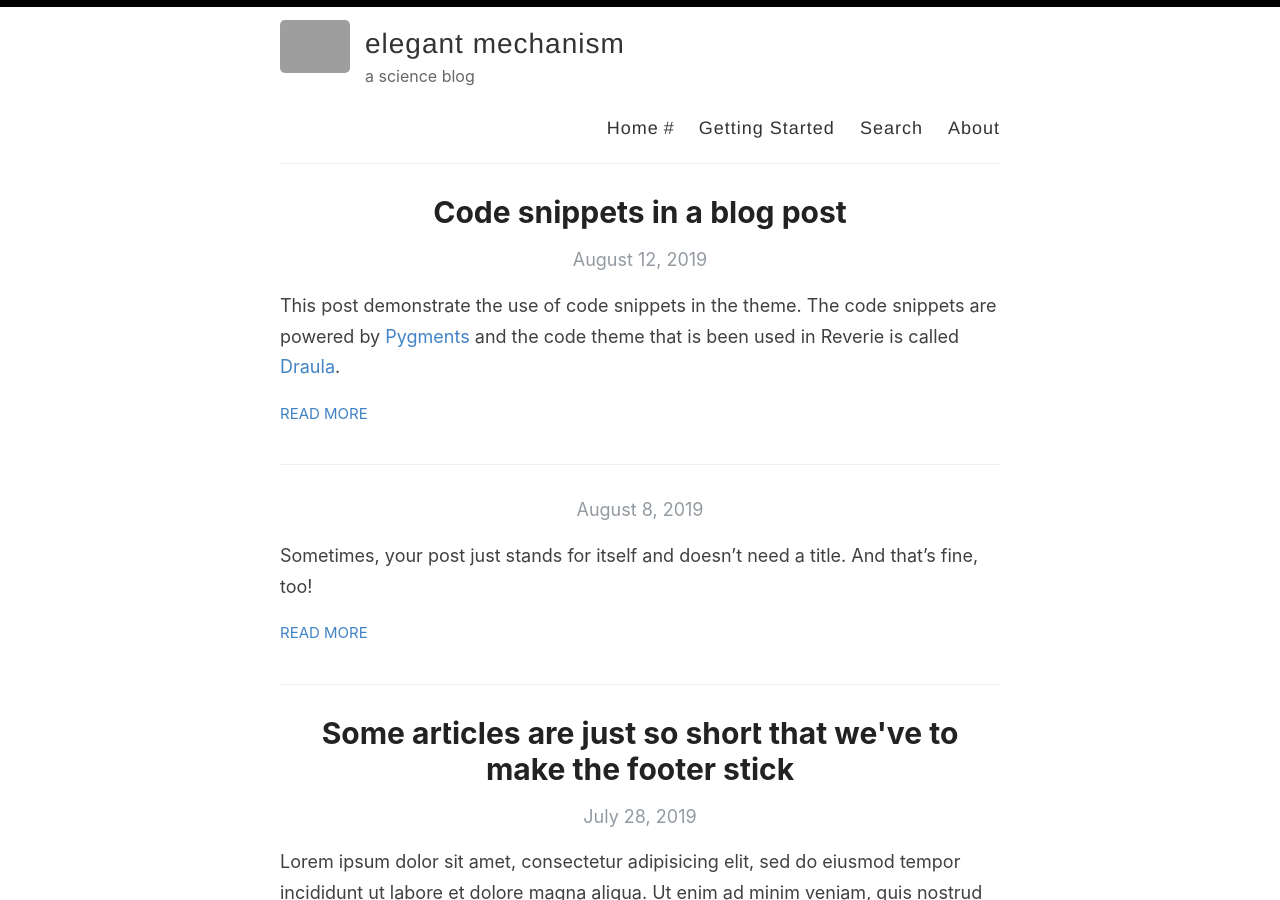
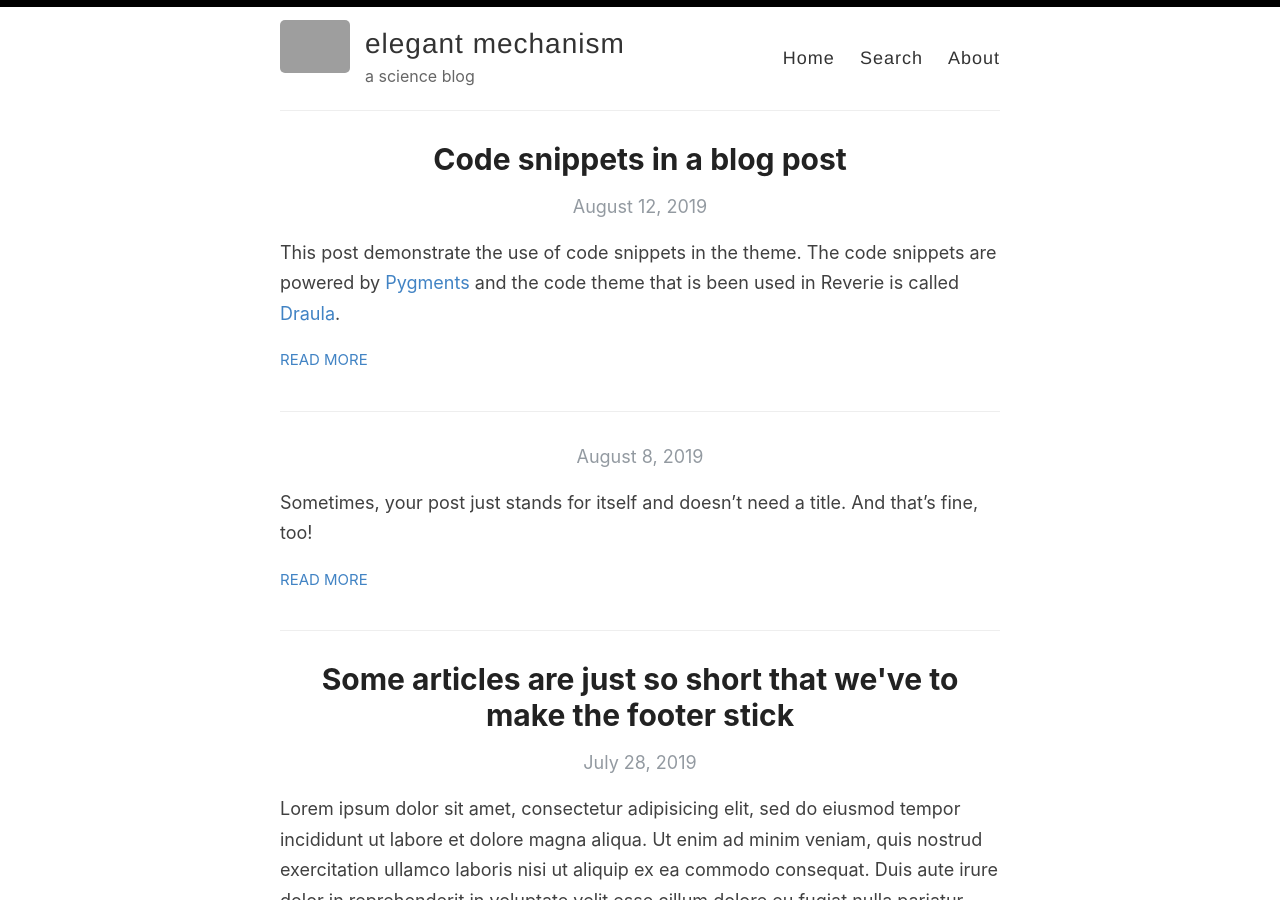
Before and after one commit to cooperii/cooperii.github.io, a Jekyll site: the page built from index.html, in a window 1280 px wide and 900 px high. Built offline with Jekyll 4.4.1, drawn with Linux system fonts in a browser that asks for light colours; the list of posts is cut into pages by our own code; grey boxes are pictures that could not be loaded.

Commit message:
Deleted "Getting Started" from the header list

```diff
--- a/_layouts/default.html
+++ b/_layouts/default.html
@@ -28,7 +28,6 @@
 
             <nav>
               <a href="{{ site.baseurl }}/">Home</a>
-              # <a href="{{ site.baseurl }}/getting-started">Getting Started</a>
               <a href="{{ site.baseurl }}/search">Search</a>
               <a href="{{ site.baseurl }}/about">About</a>
             </nav>
```
